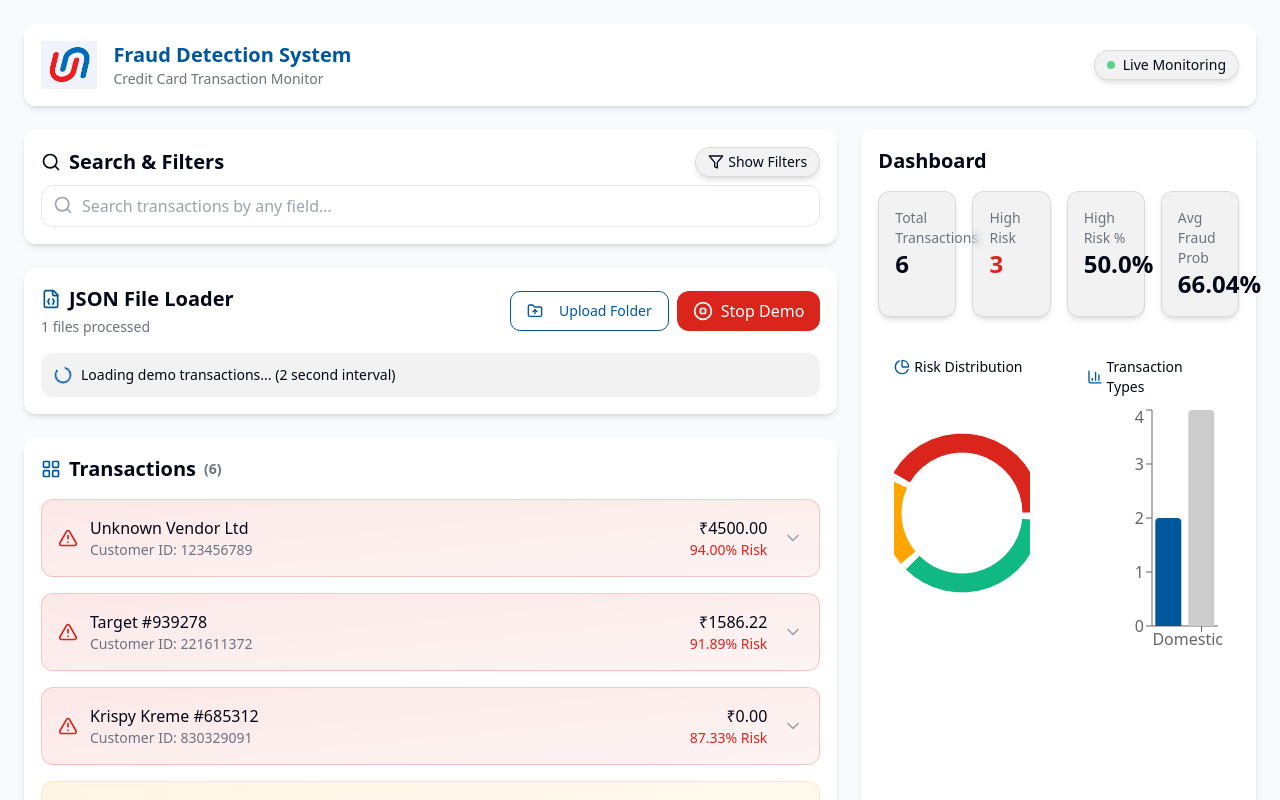
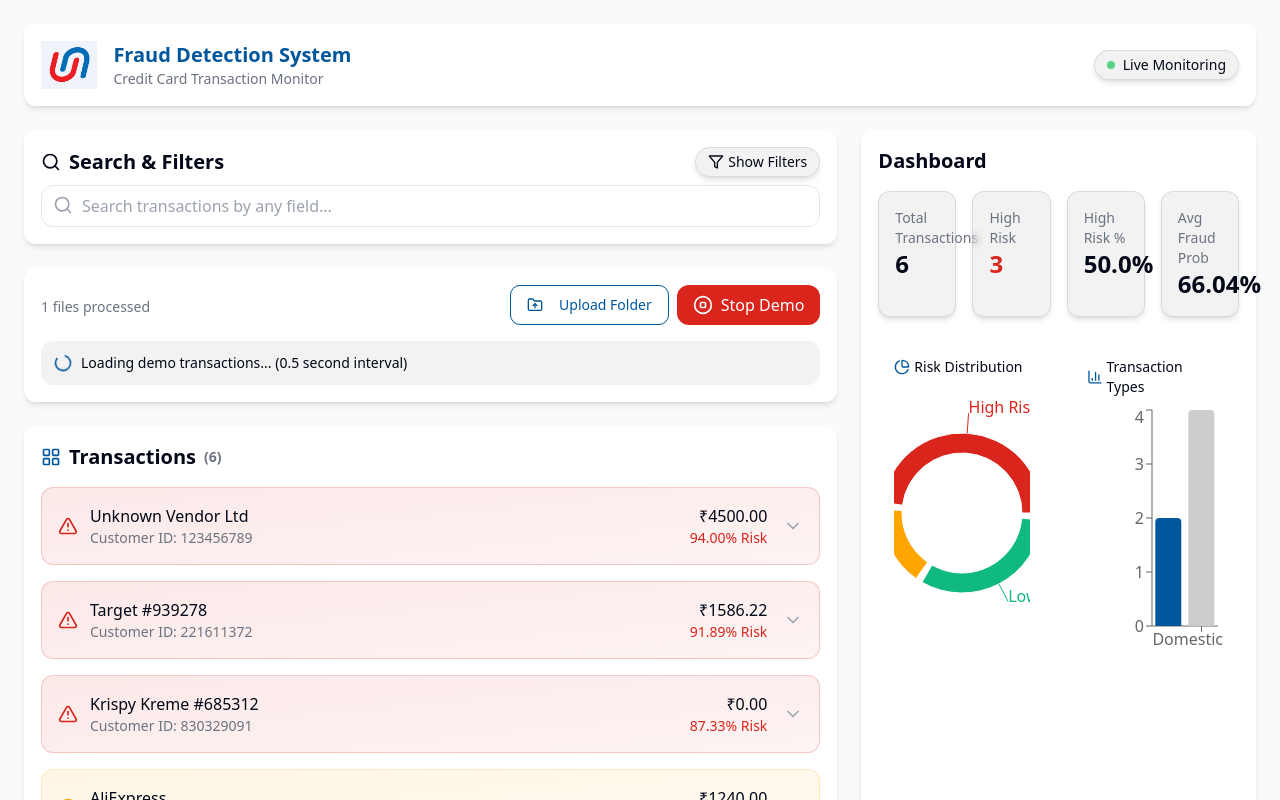
Before and after one commit to mukund2124/fraudtrackr, a React (Vite) app: page / in a window 1280 px wide. Both pictures are taken after a click on the button "Start Demo". Shown: the top 800 px of the page. Built offline with nearby package versions, Linux system fonts and the light colour scheme.

Commit message:
Update FileLoader component
- Removed the 'JSON File Loader' text.
- Changed the file loading interval to 0.5 seconds.

```diff
--- a/src/components/FileLoader.tsx
+++ b/src/components/FileLoader.tsx
@@ -20,11 +20,11 @@ const FileLoader: React.FC<FileLoaderProps> = ({ onDataLoaded }) => {
   const fileInputRef = useRef<HTMLInputElement>(null);
 
   useEffect(() => {
-    // Initialize the simulator
+    // Initialize the simulator with 0.5 second interval instead of 2 seconds
     const sim = simulateJSONFileLoading((data) => {
       onDataLoaded(data);
       setFileCount(prev => prev + 1);
-    });
+    }, 500); // Changed from 2000 to 500 milliseconds
 
     setSimulator(sim);
 
@@ -127,7 +127,7 @@ const FileLoader: React.FC<FileLoaderProps> = ({ onDataLoaded }) => {
           description: `Processed ${fileCount} JSON files successfully`
         });
       }
-    }, 2000);
+    }, 500); // Changed from 2000 to 500 milliseconds
 
     // Store intervalId for cleanup
     return () => clearInterval(intervalId);
@@ -142,10 +142,6 @@ const FileLoader: React.FC<FileLoaderProps> = ({ onDataLoaded }) => {
     >
       <div className="flex justify-between items-center">
         <div>
-          <h2 className="text-xl font-semibold flex items-center">
-            <FileJson className="h-5 w-5 mr-2 text-unionbank-blue" />
-            JSON File Loader
-          </h2>
           <p className="text-sm text-gray-500 mt-1">
             {fileCount} files processed
           </p>
@@ -220,14 +216,14 @@ const FileLoader: React.FC<FileLoaderProps> = ({ onDataLoaded }) => {
       {isLoading && (
         <div className="mt-4 bg-black/5 rounded-lg p-3 flex items-center">
           <Loader2 className="h-5 w-5 text-unionbank-blue animate-spin mr-2" />
-          <span className="text-sm">Loading demo transactions... (2 second interval)</span>
+          <span className="text-sm">Loading demo transactions... (0.5 second interval)</span>
         </div>
       )}
 
       {processingState === 'processing' && (
         <div className="mt-4 bg-black/5 rounded-lg p-3 flex items-center">
           <Loader2 className="h-5 w-5 text-unionbank-blue animate-spin mr-2" />
-          <span className="text-sm">Processing uploaded files... ({fileCount}/{uploadedFiles.length} files, 2 second interval)</span>
+          <span className="text-sm">Processing uploaded files... (0.5 second interval)</span>
         </div>
       )}
 
--- a/src/utils/helpers.ts
+++ b/src/utils/helpers.ts
@@ -147,7 +147,7 @@ export const generateMockTransactions = (count: number): Transaction[] => {
 // Simulate loading JSON files
 export const simulateJSONFileLoading = (
   onDataLoaded: (data: Transaction) => void,
-  interval: number = 2000
+  interval: number = 500
 ): { start: () => void; stop: () => void } => {
   let intervalId: number | null = null;
 
```
